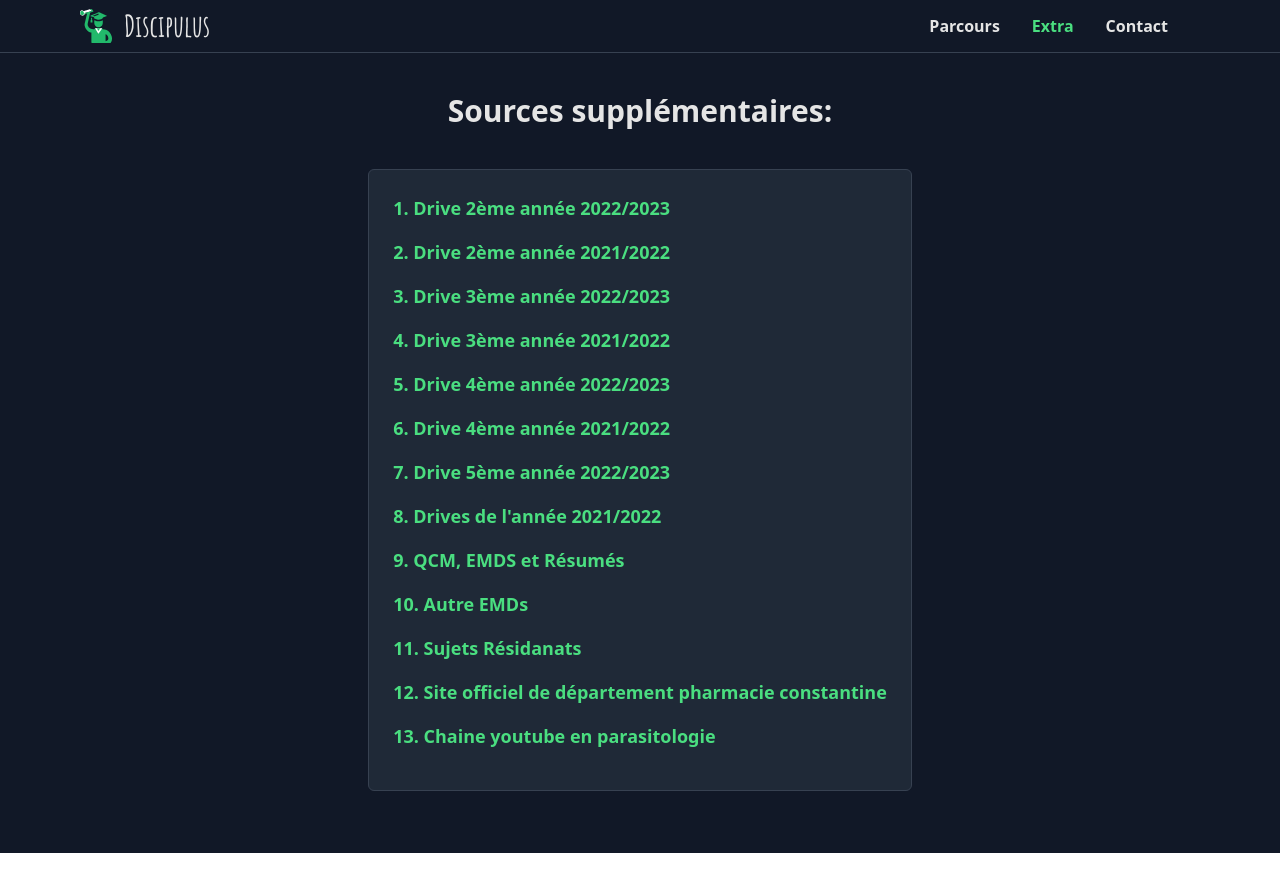
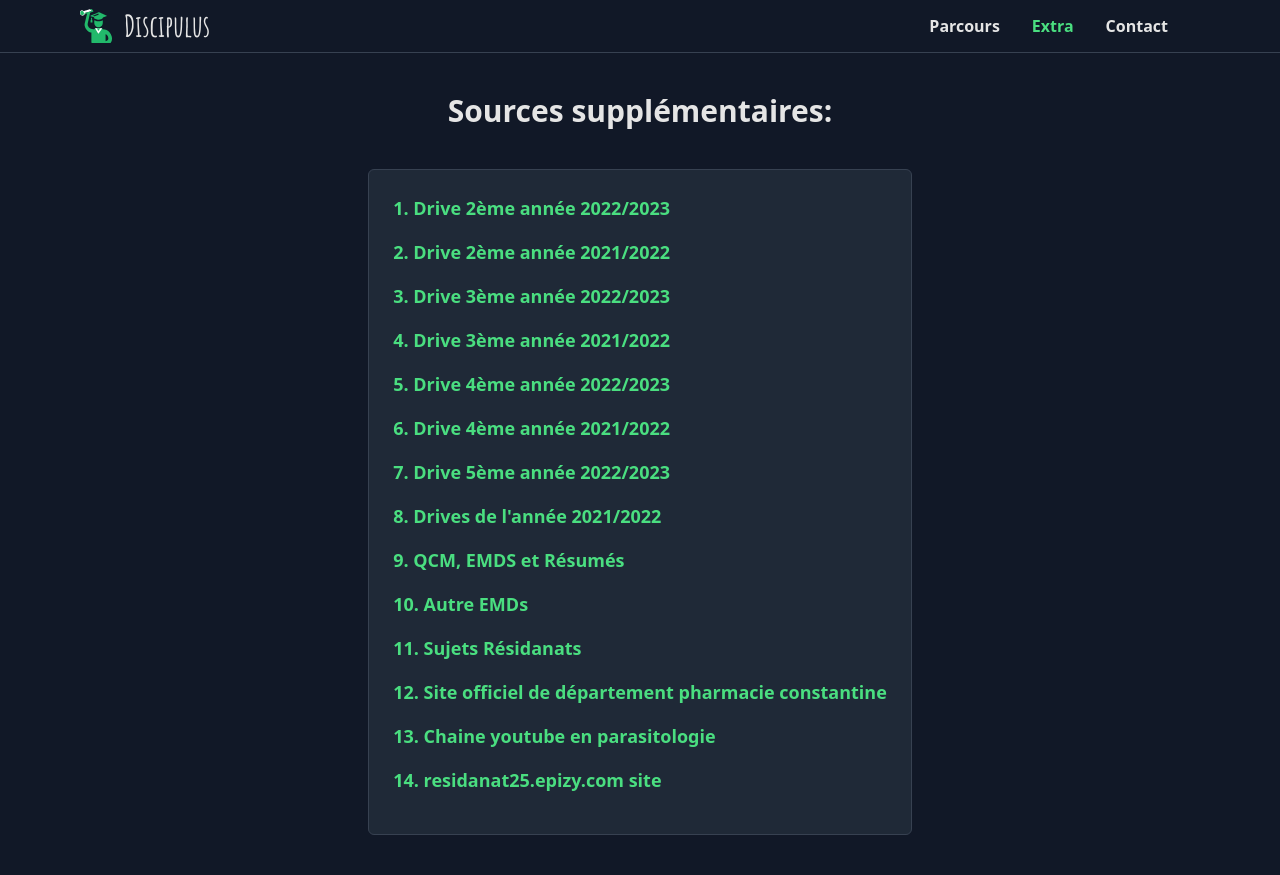
Before and after one commit to Abdelkrim-Saouchi/Residanat-site, a React (Vite) app: page /extra in a window 1280 px wide. Before the commit the page ends 853 px from the top, so only its background shows below. Built offline with nearby package versions, Linux system fonts and the light colour scheme.

Commit message:
Upadate content

```diff
--- a/src/data/extra.js
+++ b/src/data/extra.js
@@ -52,5 +52,9 @@ export const extra = {
       label: "13. Chaine youtube en parasitologie",
       path: "https://www.youtube.com/playlist?list=PLsjxu-h3dab1dIQJZNmjdHZG79f1kONRw",
     },
+    {
+      label: "14. residanat25.epizy.com site",
+      path: "https://www.residanat25.epizy.com/",
+    },
   ],
 };
```
